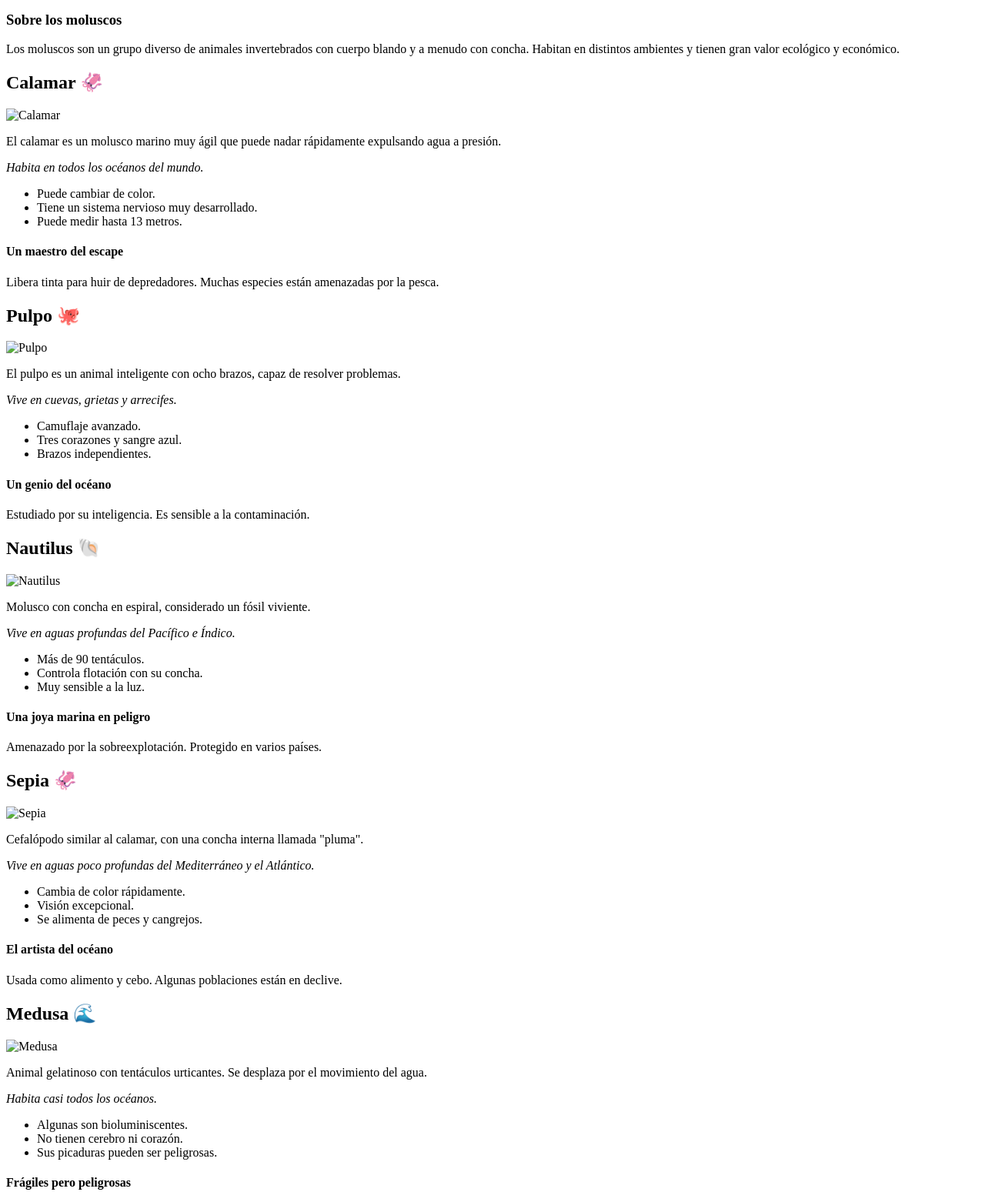
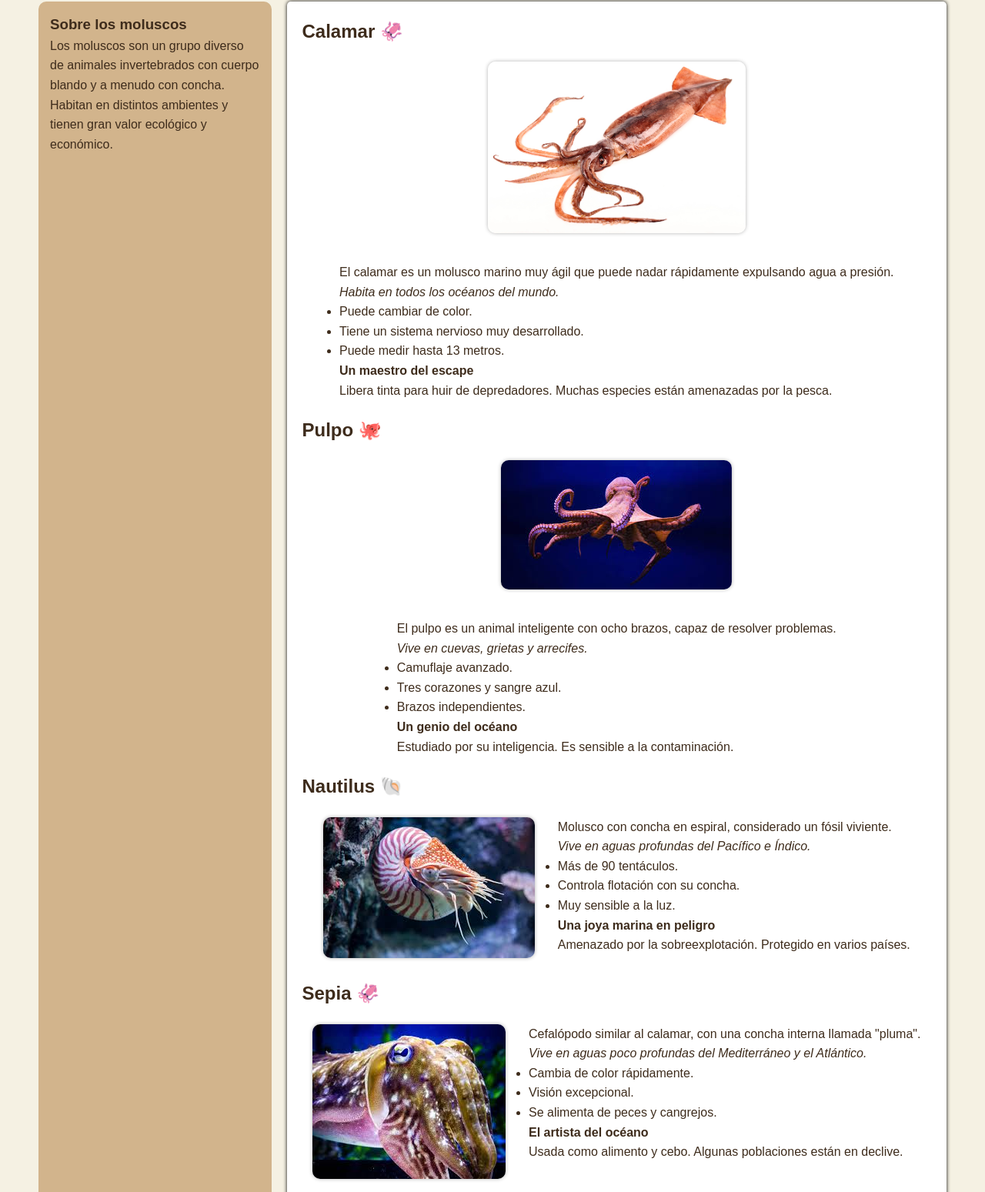
Before and after one commit to lisss17-7/CSS-FLEXBOX, a plain HTML site: page moluscos.html in a window 1280 px wide. Shown: the part 175-1724 px from the top of the page at 77% size. Drawn offline with Linux system fonts and the light colour scheme; the site is published under a folder, as on GitHub Pages, so addresses that start at the root find nothing.

Commit message:
Update moluscos.html

```diff
--- a/moluscos.html
+++ b/moluscos.html
@@ -3,8 +3,8 @@
 <head>
   <meta charset="UTF-8">
   <title>Moluscos</title>
-  <link rel="stylesheet" href="/style.css">
-  <link rel="shortcut icon" href="/ganado.png" type="image/x-icon">
+  <link rel="stylesheet" href="style.css">
+  <link rel="shortcut icon" href="ganado.png" type="image/x-icon">
 </head>
 <body>
 
@@ -37,7 +37,7 @@
       <h2>Calamar 🦑</h2>
       <div class="tabla-animales">
         <div class="animal">
-          <img src="/calamar.jpg" alt="Calamar">
+          <img src="calamar.jpg" alt="Calamar">
         </div>
         <div>
           <p>El calamar es un molusco marino muy ágil que puede nadar rápidamente expulsando agua a presión.</p>
@@ -58,7 +58,7 @@
       <h2>Pulpo 🐙</h2>
       <div class="tabla-animales">
         <div class="animal">
-          <img src="/pulpo.jfif" alt="Pulpo">
+          <img src="pulpo.jfif" alt="Pulpo">
         </div>
         <div>
           <p>El pulpo es un animal inteligente con ocho brazos, capaz de resolver problemas.</p>
@@ -79,7 +79,7 @@
       <h2>Nautilus 🐚</h2>
       <div class="tabla-animales">
         <div class="animal">
-          <img src="/nautilius.jfif" alt="Nautilus">
+          <img src="nautilius.jfif" alt="Nautilus">
         </div>
         <div>
           <p>Molusco con concha en espiral, considerado un fósil viviente.</p>
@@ -100,7 +100,7 @@
       <h2>Sepia 🦑</h2>
       <div class="tabla-animales">
         <div class="animal">
-          <img src="/sepia.jfif" alt="Sepia">
+          <img src="sepia.jfif" alt="Sepia">
         </div>
         <div>
           <p>Cefalópodo similar al calamar, con una concha interna llamada "pluma".</p>
@@ -121,7 +121,7 @@
       <h2>Medusa 🌊</h2>
       <div class="tabla-animales">
         <div class="animal">
-          <img src="/medusa.jpg" alt="Medusa">
+          <img src="medusa.jpg" alt="Medusa">
         </div>
         <div>
           <p>Animal gelatinoso con tentáculos urticantes. Se desplaza por el movimiento del agua.</p>
```
